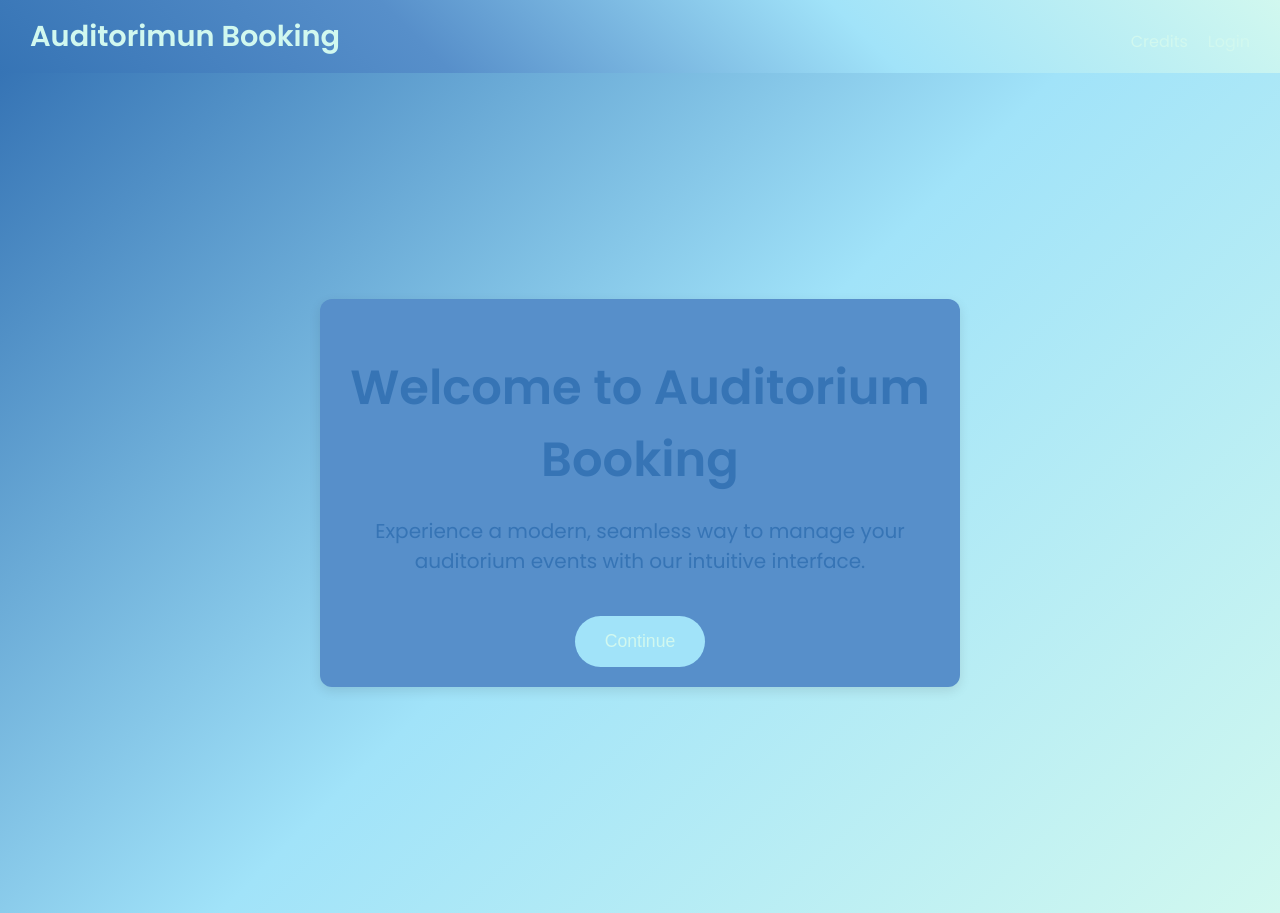
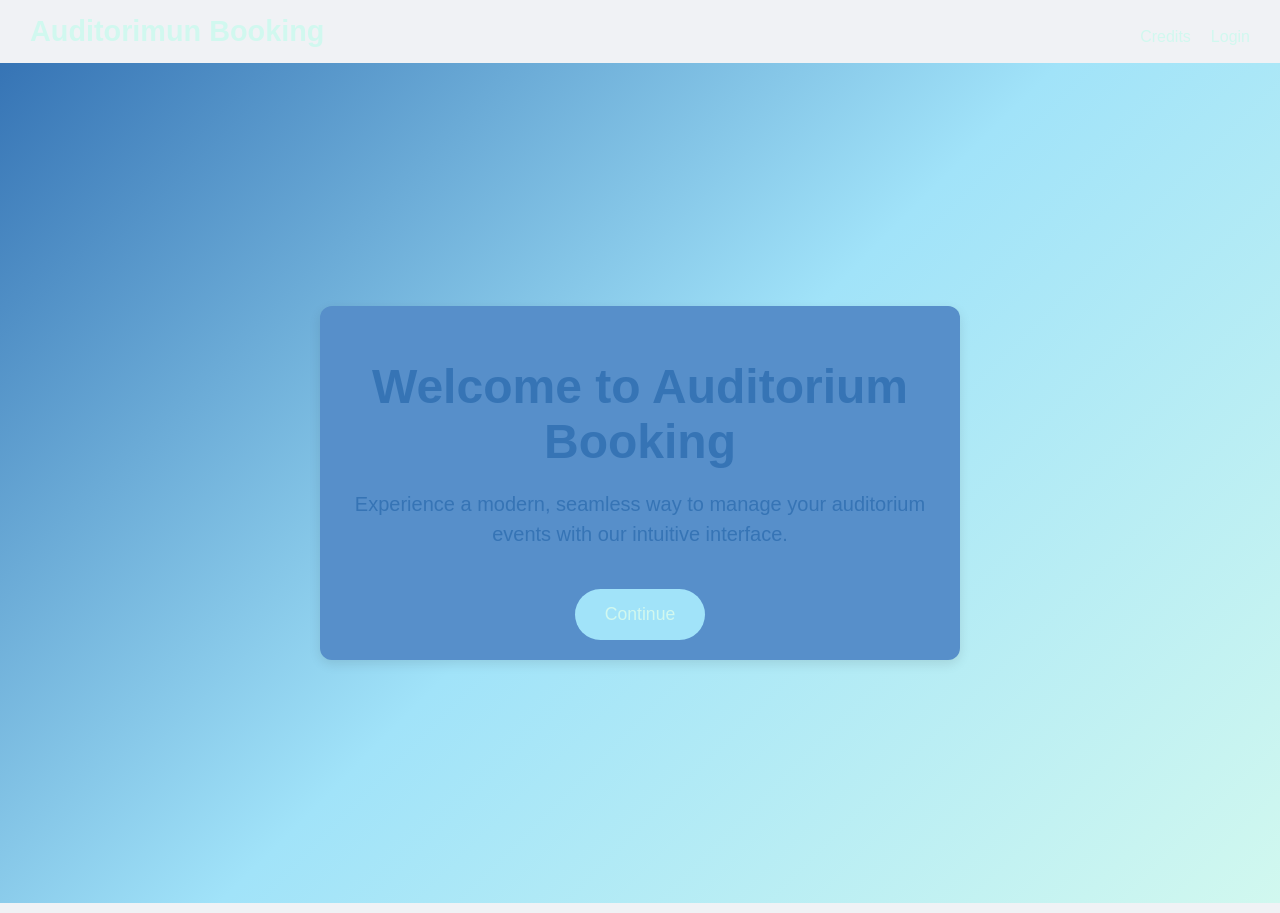
Before and after one commit to Plug0007/auditoriumfrontend, a React (Create React App) app: page / in a window 1280 px wide. Built offline with nearby package versions, Linux system fonts and the light colour scheme.

Commit message:
Update App.css

```diff
--- a/src/styles/App.css
+++ b/src/styles/App.css
@@ -1,33 +1,23 @@
 @import url('https://fonts.googleapis.com/css2?family=Poppins:wght@300;400;500;600&display=swap');
 
-:root {
-  /* Luxury Color Palette */
-  --primary: #3674B5;       /* Rich Blue */
-  --secondary: #578FCA;     /* Lighter Blue */
-  --accent: #A1E3F9;        /* Pale Blue */
-  --neutral: #D1F8EF;       /* Soft Mint/Neutral */
-
-  /* Gradient for common backgrounds */
-  --gradient-primary: linear-gradient(45deg, var(--primary), var(--secondary), var(--accent), var(--neutral));
-}
-
 body {
+  font-family: Arial, sans-serif;
   margin: 0;
   padding: 0;
-  font-family: 'Poppins', sans-serif;
-  background: var(--neutral);
-  color: var(--primary);
+  background: #f0f2f5;
+  color: #333;
 }
 
 a {
-  color: var(--primary);
+  color: #667eea;
   text-decoration: none;
   transition: color 0.3s ease;
 }
 
 a:hover {
-  color: var(--accent);
+  color: #5a67d8;
 }
+
 
 .container {
   width: 90%;
@@ -35,7 +25,7 @@ a:hover {
   transition: all 0.3s ease;
 }
 
-/* Layout adjustments for larger screens */
+/* Responsive layout adjustments */
 @media (min-width: 768px) {
   .container {
     width: 70%;
@@ -48,9 +38,12 @@ a:hover {
   }
 }
 
-/* Interactive transitions */
+/* Smooth transitions for interactive elements */
 button, a {
   transition: background-color 0.3s ease, color 0.3s ease;
 }
 
-button:hover,
+button:hover, a:hover {
+  background-color: #0d47a1;
+  color: #fff;
+}
```
